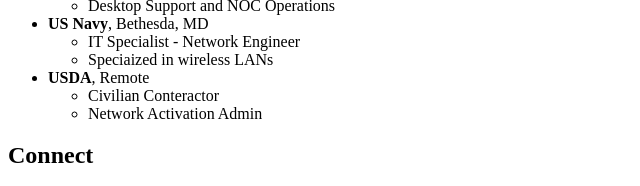
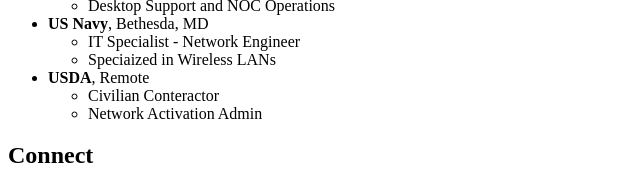
Before and after one commit to shenkoshenkoshenko/Matt-Shenko-io, a plain HTML site: page index.html in a window 1280 px wide. Shown: the part 608-794 px from the top of the page, 0-640 px from the left. Drawn offline with Linux system fonts and the light colour scheme.

Commit message:
capitalized W in wireless

```diff
--- a/index.html
+++ b/index.html
@@ -34,7 +34,7 @@
                 <li><strong>US Navy</strong>, Bethesda, MD</li>
                 <ul>
                     <li>IT Specialist - Network Engineer</li>
-                    <li>Speciaized in wireless LANs</li>
+                    <li>Speciaized in Wireless LANs</li>
                 </ul>
                 <li><strong>USDA</strong>, Remote</li>
                 <ul>
```
